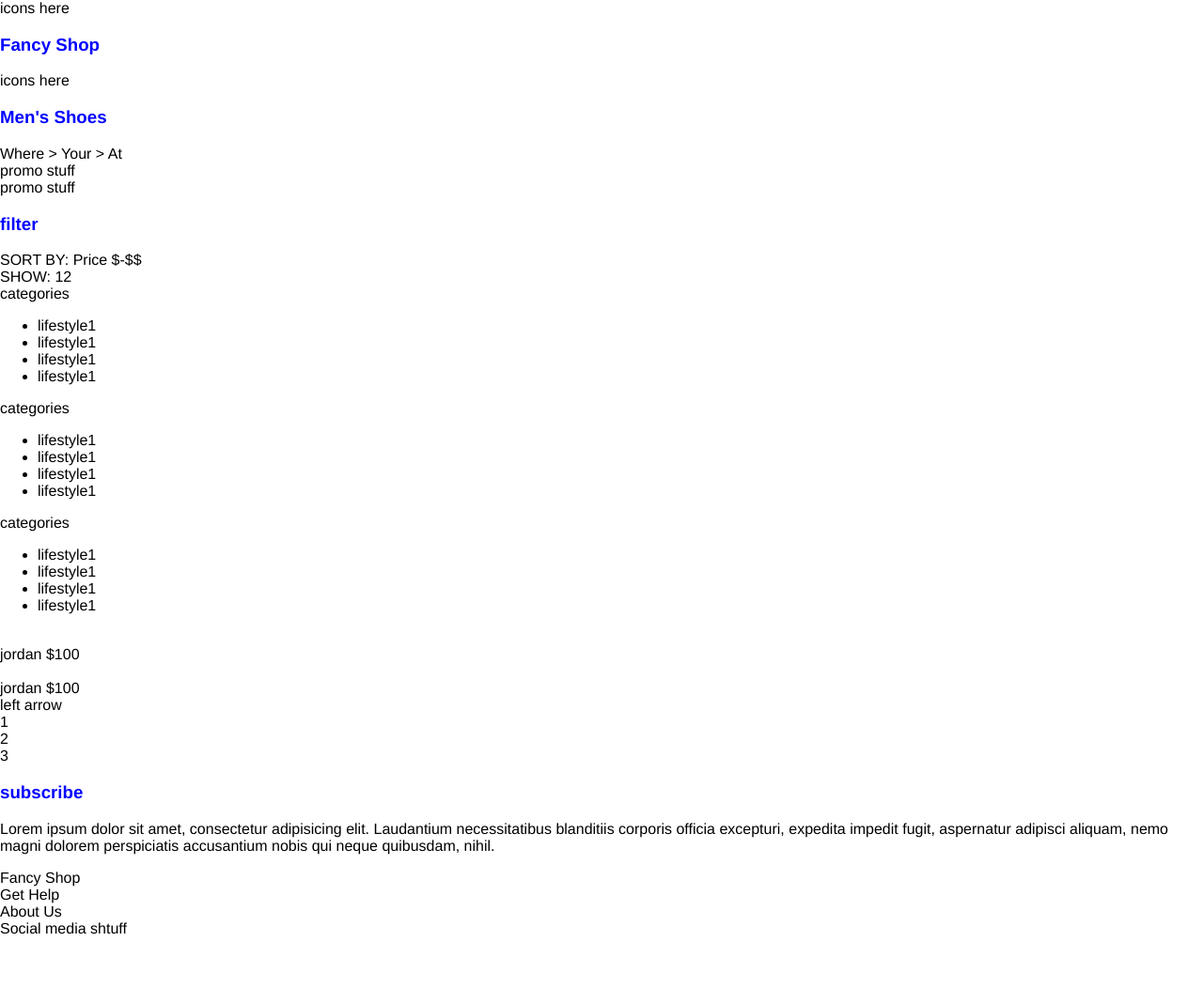
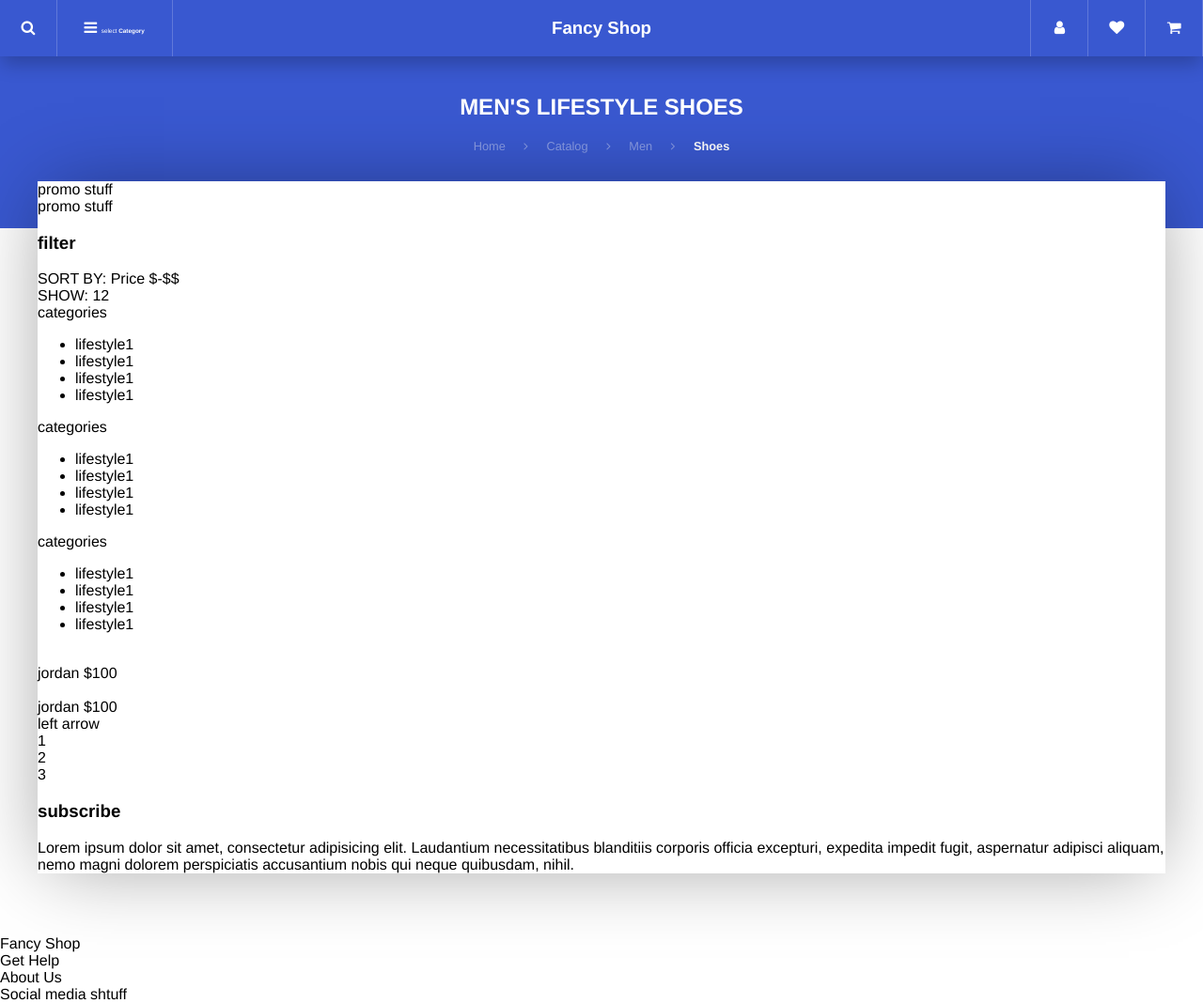
Before and after one commit to aaronjlech/template-markup, a website built with webpack: page src/index.html in a window 1280 px wide. Shown: the whole page at 94% size. Before the commit the page ends 998 px from the top, so only its background shows below. Built offline with nearby package versions, Linux system fonts and the light colour scheme.

Commit message:
add scss for nav and main sections

```diff
--- a/package.json
+++ b/package.json
@@ -16,6 +16,7 @@
         "babel-loader": "^7.1.4",
         "babel-preset-env": "^1.6.1",
         "css-loader": "^0.28.11",
+        "file-loader": "^1.1.11",
         "html-loader": "^0.5.5",
         "html-webpack-plugin": "^3.1.0",
         "mini-css-extract-plugin": "^0.4.0",
--- a/src/index.html
+++ b/src/index.html
@@ -8,19 +8,33 @@
         <div id="site-wrapper">
             <nav class="c-nav">
                 <div class="c-nav__menu c-nav__menu--left">
-                    icons here
+                    <a href="#" class="menu__link menu__link--icon">
+                        <i class="fa fa-search"></i>
+                    </a>
+                    <a href="#" class="menu__link menu__link--hamburger">
+                        <i class="fa fa-bars"></i>
+                        <span>select <strong>Category</strong></span>
+                    </a>
                 </div>
-                <div class="c-nav__header">
+                <div class="c-nav__title u-text-align-center">
                     <h3>Fancy Shop</h3>
                 </div>
-                <div class="c-nav_menu c-nav_menu--right">
-                    icons here
+                <div class="c-nav__menu c-nav__menu--right">
+                    <a href="#" class="menu__link menu__link--icon">
+                        <i class="fa fa-user"></i>
+                    </a>
+                    <a href="#" class="menu__link menu__link--icon">
+                        <i class="fa fa-heart"></i>
+                    </a>
+                    <a href="#" class="menu__link menu__link--icon">
+                        <i class="fa fa-shopping-cart"></i>
+                    </a>
                 </div>
             </nav>
-            <header class="c-sub-header">
-                <h3>Men's Shoes</h3>
+            <header class="c-sub-header u-text-align-center">
+                <h2>MEN'S LIFESTYLE SHOES</h2>
                 <div class="breadcrumbs">
-                    Where > Your > At
+                    <a href="">Home</a> <i class="fa fa-angle-right"></i> <a href="">Catalog</a> <i class="fa fa-angle-right"></i> <a href="">Men</a> <i class="fa fa-angle-right"></i> <a href="" class="active">Shoes</a>
                 </div>
             </header>
             <main id="main">
--- /dev/null
+++ b/src/styles/_utils.scss
@@ -0,0 +1,3 @@
+.u-text-align-center {
+    text-align: center;
+}
--- /dev/null
+++ b/src/styles/components/_nav.scss
@@ -0,0 +1,52 @@
+$nav-border: thin solid rgba(255, 255, 255, .2);
+
+.c-nav {
+    z-index: 10000;
+    height: 60px;
+    line-height: 60px;
+    width: 100%;
+    display: flex;
+    position: fixed;
+    top: 0;
+    left: 0;
+    color: $white;
+    background-color: $blue;
+    -webkit-box-shadow: 0px 10px 20px -2px rgba(0, 0, 0, 0.23);
+    -moz-box-shadow: 0px 10px 20px -2px rgba(0, 0, 0, 0.23);
+    box-shadow: 0px 10px 20px -2px rgba(0, 0, 0, 0.23);
+}
+.c-nav__menu {
+    display: flex;
+    flex: 1;
+    line-height: 60px;
+    .menu__link {
+        text-align: center;
+        color: $white;
+        text-decoration: none;
+        &:visited {
+            color: $white;
+        }
+    }
+    .menu__link--icon {
+        height: 60px;
+        width: 33.3333333%;
+        border-right: $nav-border;
+    }
+    .menu__link--hamburger {
+        width: 66.6666666%;
+        position: relative;
+        span {
+            font-size: .4rem;
+            line-height: normal;
+        }
+    }
+}
+.c-nav__title {
+    flex: 5;
+    font-size: 1rem;
+    border-left: $nav-border;
+    border-right: $nav-border;
+    h3 {
+        margin: 0;
+    }
+}
--- /dev/null
+++ b/src/styles/components/_sub-header.scss
@@ -0,0 +1,26 @@
+.c-sub-header {
+    background-color: $blue;
+    color: $white;
+    padding: 5em;
+    .breadcrumbs {
+        color: rgba(255, 255, 255, .4);
+        font-size: .8rem;
+        a {
+            color: inherit;
+            text-decoration: none;
+            &:visited {
+                color: rgba(255, 255, 255, .4);
+            }
+            &:hover, :focus {
+                color: $white;
+            }
+        }
+        .active {
+            color: $white;
+            font-weight: bold;
+        }
+        i {
+            margin: 0 1rem;
+        }
+    }
+}
--- a/src/styles/main.scss
+++ b/src/styles/main.scss
@@ -1,13 +1,23 @@
 @import "variables";
+@import "utils";
+@import "~font-awesome/css/font-awesome.css";
+@import "components/nav";
+@import "components/sub-header";
 
 body {
     margin: 0;
     font-family: "helvetica";
-    h3 {
-        color: blue;
-    }
-
 }
 * {
     box-sizing: border-box;
 }
+#main {
+    max-width: 1200px;
+    margin: 0 auto;
+    background: #fff;
+    position: relative;
+    bottom: 50px;
+    -webkit-box-shadow: 0px 0px 82px -10px rgba(0, 0, 0, 0.4);
+    -moz-box-shadow: 0px 0px 82px -10px rgba(0, 0, 0, 0.4);
+    box-shadow: 0px 0px 82px -10px rgba(0, 0, 0, 0.4);
+}
--- a/webpack.config.js
+++ b/webpack.config.js
@@ -16,6 +16,15 @@ module.exports = {
             {
                 test: /\.scss$/,
                 use: [MiniCssExtractPlugin.loader, "css-loader", "sass-loader"]
+            },
+            {
+                test: /\.(jpe?g|gif|png|eot|svg|woff|woff2|ttf)$/,
+                use: [
+                    {
+                        loader: "file-loader",
+                        options: {}
+                    }
+                ]
             }
         ]
     },
```
Also changed, not shown: 2 other files.
